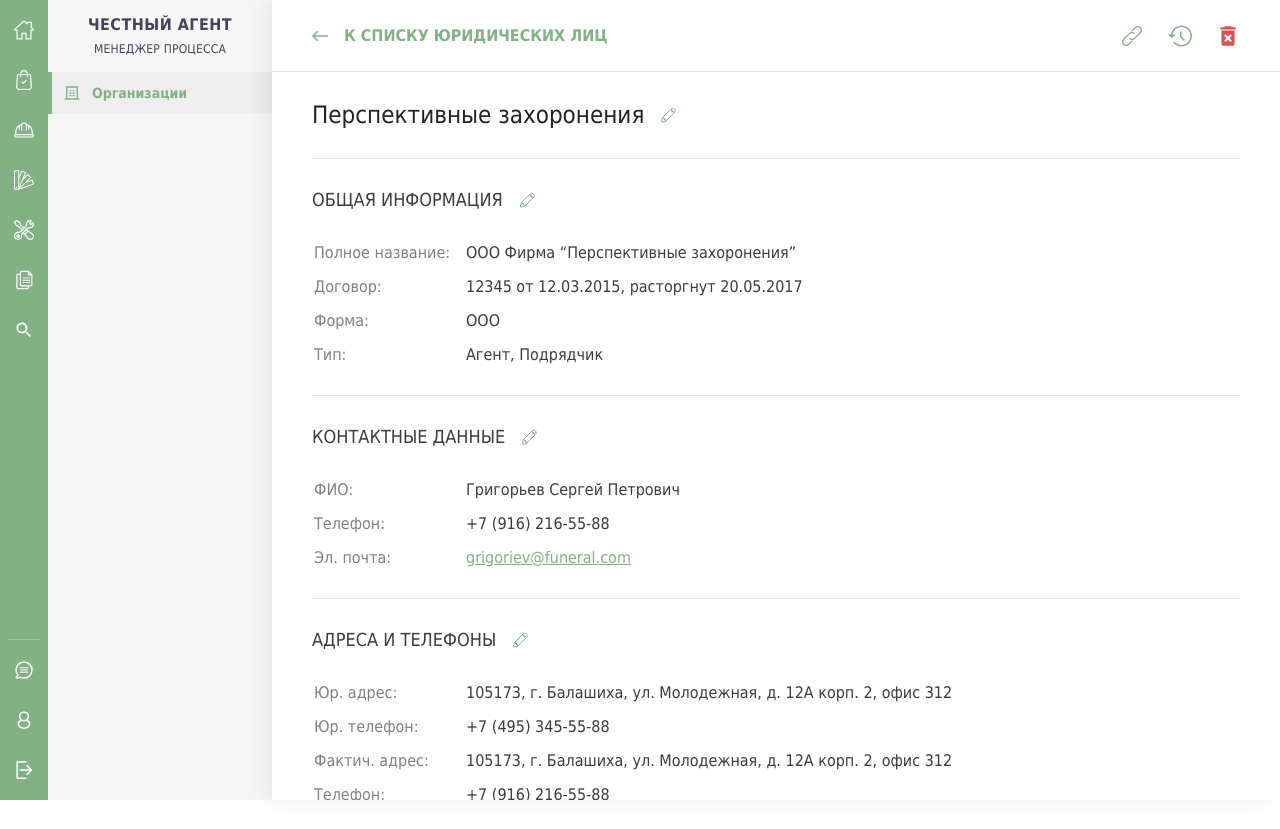
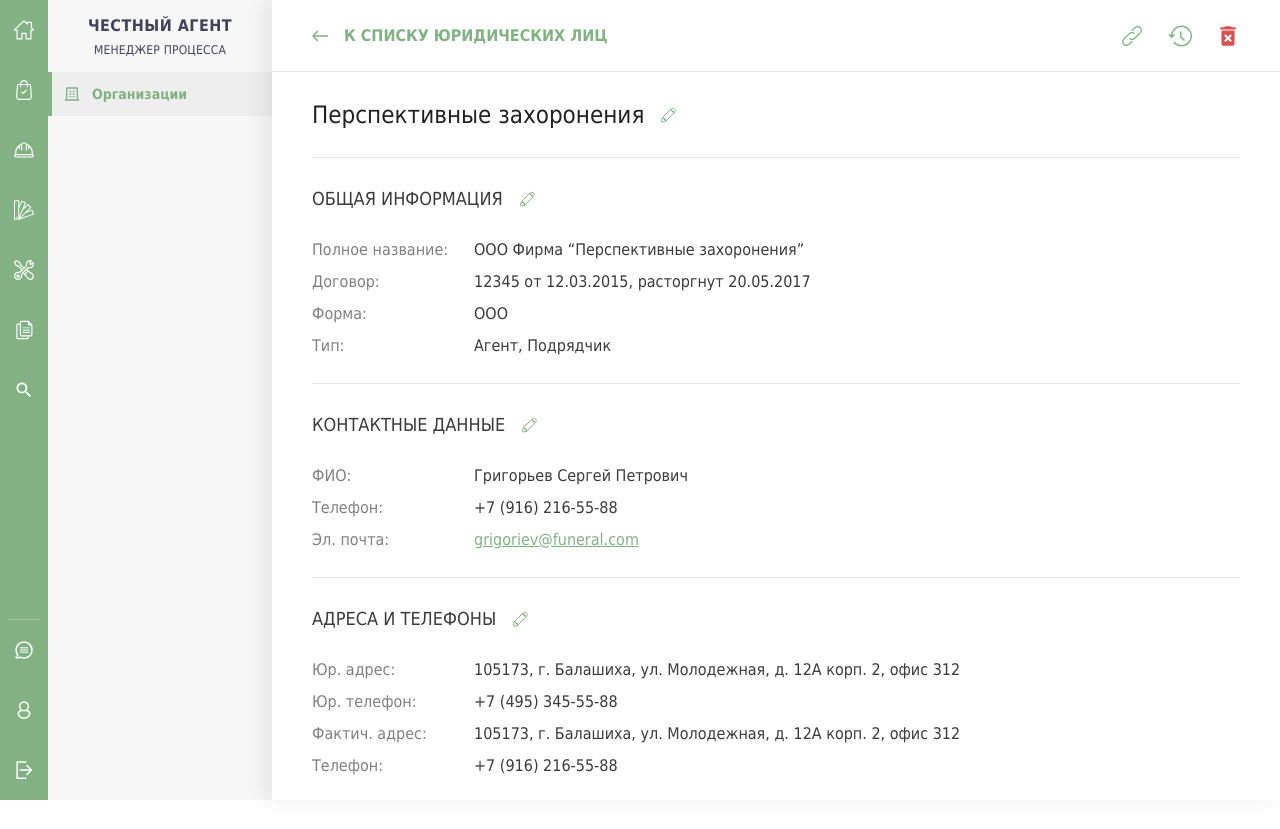
Before and after one commit to dreadwood/afs, a website built with webpack: page src/index.html in a window 1280 px wide. Built offline with nearby package versions, Linux system fonts and the light colour scheme; a web font is replaced by a local one.

Commit message:
Добавляет небольшие изменения для соответсвия макету

```diff
--- a/src/sass/block/_card-block.scss
+++ b/src/sass/block/_card-block.scss
@@ -1,5 +1,7 @@
 .card-block {
   padding: 28px 0 28px 0;
+
+  box-shadow: 0 -1px 0 0 $color-card-line inset;
 }
 
 .card-block__title {
--- a/src/sass/block/_card-bottom.scss
+++ b/src/sass/block/_card-bottom.scss
@@ -1,14 +1,18 @@
 .card-bottom {
-  padding: 40px 20px;
+  padding: 40px 20px 60px 20px;
 }
 
 .card-bottom__copyright {
   margin: 0;
-  margin-bottom: 20px;
+  margin-bottom: 14px;
 
   @include font(12px, 14px, 400, center);
 
   color: $color-footer-text;
+
+  &:last-child {
+    margin-bottom: 0;
+  }
 
   & a[href^="tel"] {
     text-align: center;
--- a/src/sass/block/_card-top.scss
+++ b/src/sass/block/_card-top.scss
@@ -2,6 +2,8 @@
   display: flex;
   justify-content: space-between;
   align-items: center;
+
+  box-shadow: 0 -1px 0 0 $color-card-line inset;
 }
 
 .card-top__btn-back {
--- a/src/sass/block/_card.scss
+++ b/src/sass/block/_card.scss
@@ -16,7 +16,7 @@
   height: 72px;
   padding: 10px 40px;
 
-  border-bottom: 1px solid $color-card-line;
+  // border-bottom: 1px solid $color-card-line;
 }
 
 .card__block-list {
@@ -25,5 +25,5 @@
 }
 
 .card__block {
-  border-bottom: 1px solid $color-card-line;
+  // border-bottom: 1px solid $color-card-line;
 }
--- a/src/sass/block/_main-list.scss
+++ b/src/sass/block/_main-list.scss
@@ -5,7 +5,7 @@
 }
 
 .main-list__company {
-  padding: 12px 20px 13px 20px;
+  padding: 13px 20px 12px 20px;
 }
 
 .main-list__company-name {
@@ -34,7 +34,7 @@
   padding: 12px 16px;
   margin-bottom: 10px;
 
-  @include font(14px, 18px, 600);
+  @include font(14px, 20px, 600);
   color: $color-main;
 
   background-color: $color-menu-btn-bg;
--- a/src/sass/block/_main-menu.scss
+++ b/src/sass/block/_main-menu.scss
@@ -27,7 +27,7 @@
 .main-menu__btn {
   width: 30px;
   height: 30px;
-  margin-bottom: 20px;
+  margin-bottom: 30px;
   padding: 5px;
 
   background-color: transparent;
--- a/src/sass/block/common/_button.scss
+++ b/src/sass/block/common/_button.scss
@@ -9,7 +9,9 @@
 
   background-color: $color-main;
   border: 0;
+  border-radius: 2px;
   cursor: pointer;
+
   @extend %transition;
 
   &:hover,
@@ -27,7 +29,3 @@
   background-repeat: no-repeat;
   background-image: url("../../../img/icon-btn-add.svg");
 }
-
-.button__text {
-
-}
--- a/src/sass/block/common/_table.scss
+++ b/src/sass/block/common/_table.scss
@@ -1,9 +1,9 @@
 .table {
-
+  border-collapse: collapse;
 }
 
 .table__descr {
-  width: 150px;
+  width: 162px;
   margin-right: 12px;
   padding: 0;
 
@@ -11,8 +11,8 @@
   vertical-align: baseline;
   color: $color-table-descr;
 
-  border-right: 12px solid transparent;
-  border-bottom: 12px solid transparent;
+  padding-right: 12px;
+  padding-bottom: 12px;
 }
 
 .table__text {
@@ -22,14 +22,15 @@
   vertical-align: baseline;
   color: $color-table-text;
 
-  border-bottom: 12px solid transparent;
+  padding-bottom: 12px;
 
   & a {
     cursor: pointer;
+
     @extend %transition;
   }
 
-  & a[href^=tel] {
+  & a[href^="tel"] {
     color: $color-table-text;
 
     &:hover,
@@ -38,7 +39,7 @@
     }
   }
 
-  & a[href^=mailto] {
+  & a[href^="mailto"] {
     color: $color-main;
     text-decoration: underline;
 
@@ -51,5 +52,6 @@
 
 tr:last-child .table__descr,
 tr:last-child .table__text {
-  border-bottom: 0;
+  // border-bottom: 0;
+  padding-bottom: 0;
 }
```
Also changed, not shown: src/sass/block/common/_attach.scss (line endings or trailing spaces), src/sass/block/common/_overlay.scss (line endings or trailing spaces).
